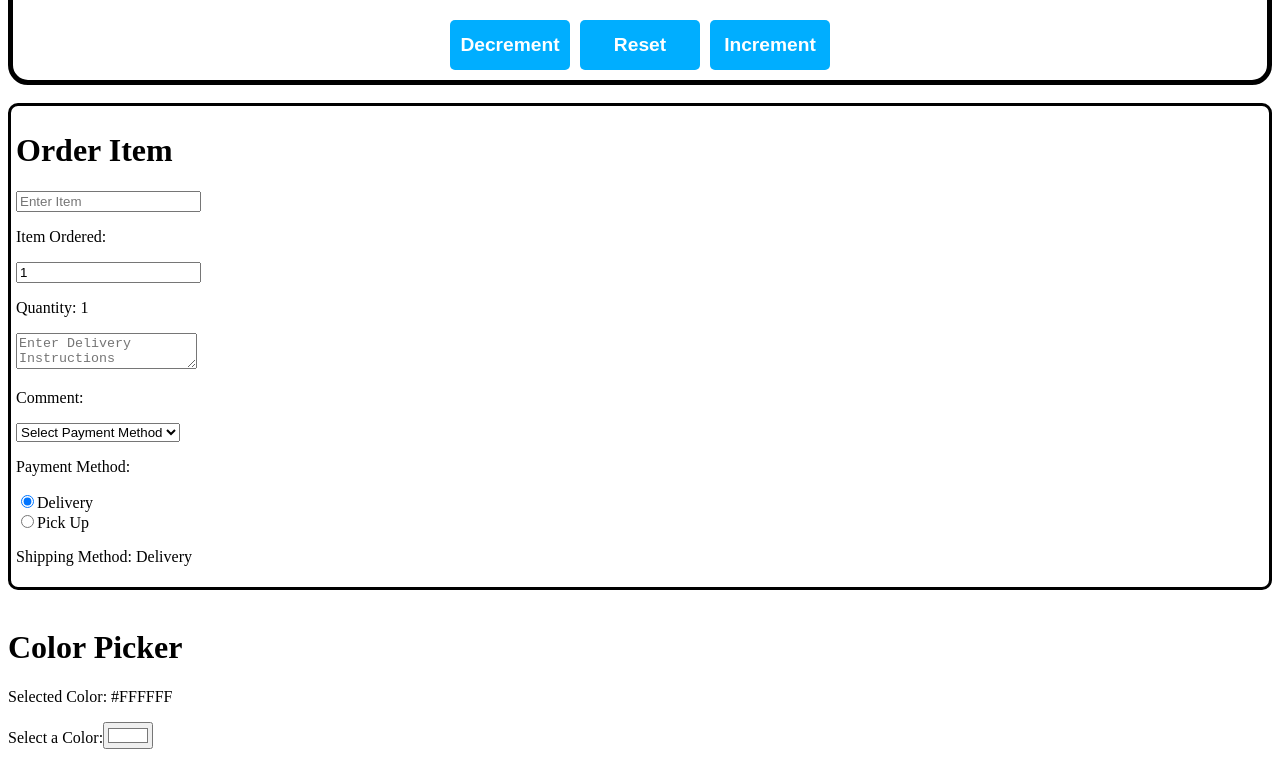
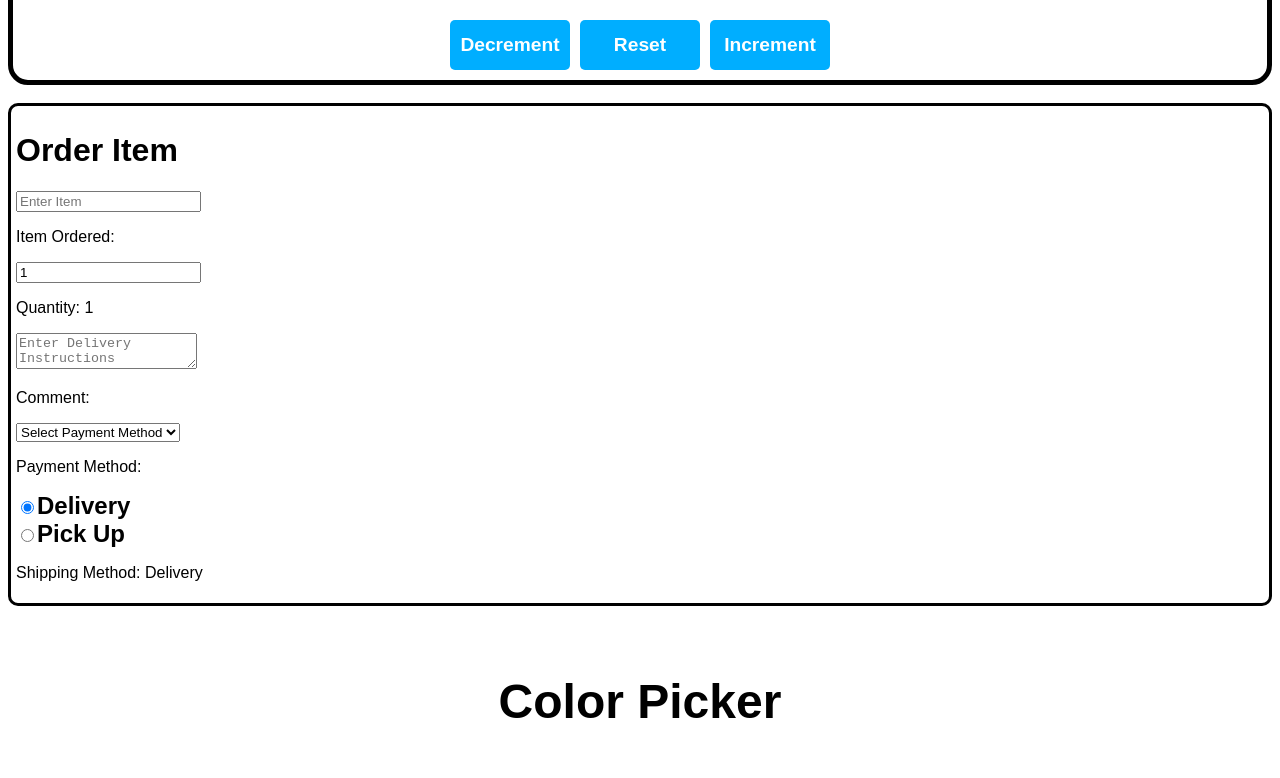
Before and after one commit to AnsonJia/React-Practice, a React (Vite) app: page / in a window 1280 px wide. Shown: the part 1098-1876 px from the top of the page. Before the commit the page ends 1855 px from the top, so only its background shows below. Built offline with nearby package versions, Linux system fonts and the light colour scheme.

Commit message:
added color picker styling

```diff
--- a/src/index.css
+++ b/src/index.css
@@ -100,3 +100,50 @@
     border-radius: 10px;
     padding: 5px;
 }
+
+body{
+    font-family: Arial, Helvetica, sans-serif;
+}
+
+.colorContainer{
+    display: flex;
+    flex-direction: column;
+    align-items: center;
+}
+
+.colorH{
+    margin: 50px;
+    font-size: 3rem;
+}
+
+.colorDisplay{
+    width: 300px;
+    height: 300px;
+    display: flex;
+    justify-content: center;
+    align-items: center;
+    border: 5px solid rgb(194, 193, 193);
+    border-radius: 25px;
+    margin-bottom: 25px;
+    transition:  0.25s ease;
+}
+
+.colorDisplay p{
+    color: rgb(204, 204, 204);
+    font-size: 2rem;
+    text-align: center;
+}
+
+label{
+    font-size: 1.5rem;
+    font-weight: bold;
+    margin-bottom: 10px;
+}
+
+input[type="color"]{
+    width: 75px;
+    height: 50px;
+    padding: 5px;
+    border-radius: 10px;
+    border: 3px solid rgb(179, 179, 179);
+}
```
